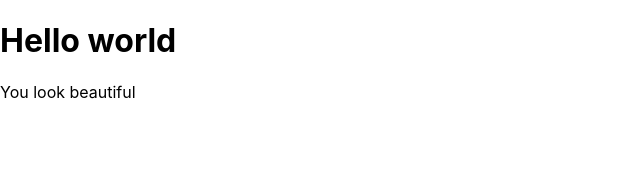
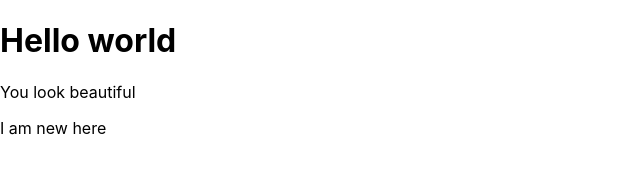
Before and after one commit to aldask/react-fundamentals, a React (Create React App) app in the folder react-fundamentals/: page / in a window 1280 px wide. Shown: the top 188 px of the page, without its empty margins (0-640 px from the left). Built offline with nearby package versions, Linux system fonts and the light colour scheme.

Commit message:
first component try

```diff
--- a/react-fundamentals/src/App.js
+++ b/react-fundamentals/src/App.js
@@ -1,11 +1,16 @@
 import logo from './logo.svg';
 import './App.css';
 
+function FirstReactComponent() {
+  return <p>I am new here</p>;
+}
+
 function App() {
   return (
-    <div className = "main">
+    <div>
       <h1>Hello world</h1>
       <p>You look beautiful</p>
+      <FirstReactComponent />
     </div>
   );
 }
```
